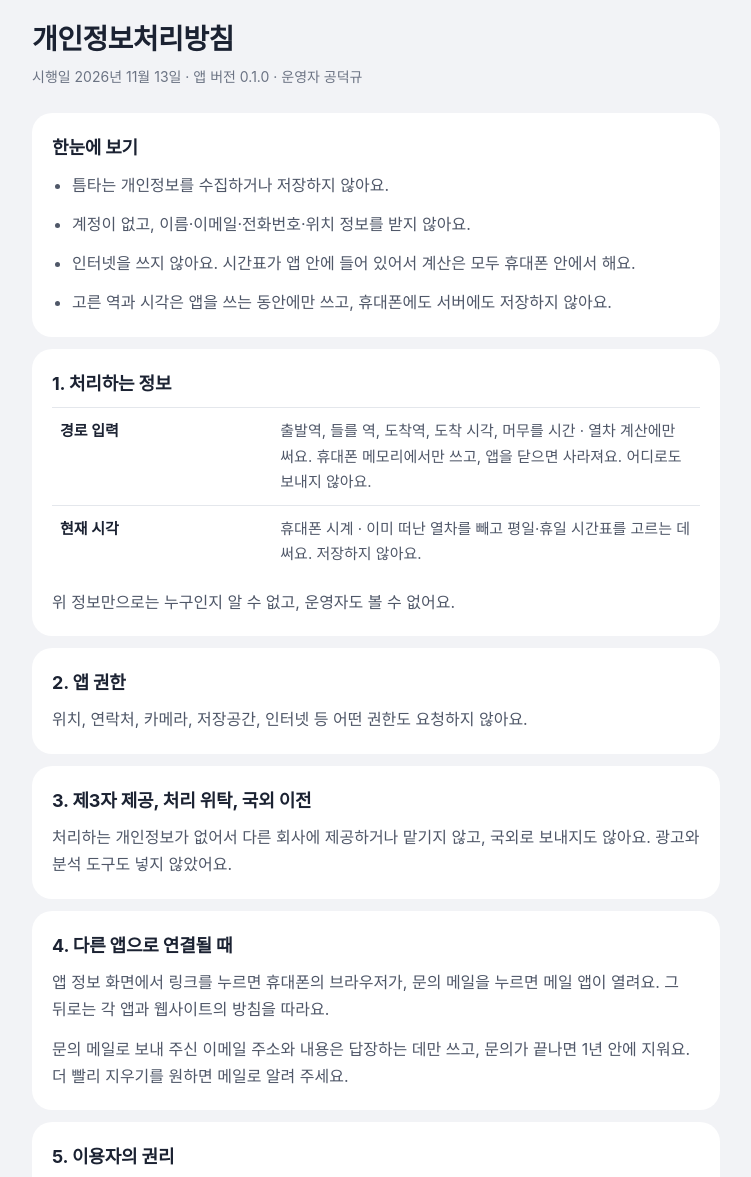
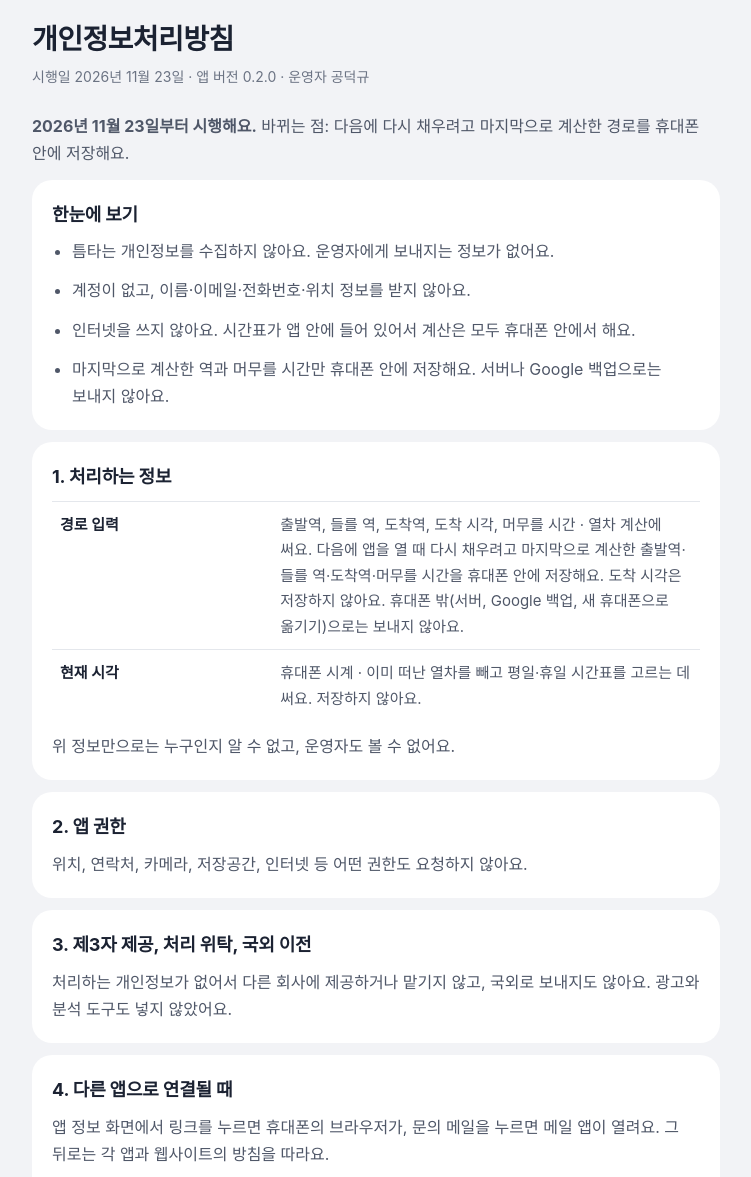
Before and after one commit to Teumta/Teumta-Server, a plain HTML site: page docs/privacy.html in a window 1280 px wide. Shown: the part 87-1264 px from the top of the page, without its empty margins (264-1015 px from the left). Drawn offline with Linux system fonts and the light colour scheme; a web font is replaced by a local one.

Commit message:
[#4]- docs: 마지막 경로를 휴대폰에 저장하는 내용 반영 (11/23 시행)

```diff
--- a/docs/privacy.html
+++ b/docs/privacy.html
@@ -12,22 +12,23 @@
 <main>
   <header><img src="icon.png" alt=""><span>틈타</span></header>
   <h1>개인정보처리방침</h1>
-  <p class="meta">시행일 2026년 11월 13일 · 앱 버전 0.1.0 · 운영자 공덕규</p>
+  <p class="meta">시행일 2026년 11월 23일 · 앱 버전 0.2.0 · 운영자 공덕규</p>
+  <p><strong>2026년 11월 23일부터 시행해요.</strong> 바뀌는 점: 다음에 다시 채우려고 마지막으로 계산한 경로를 휴대폰 안에 저장해요.</p>
 
   <section id="summary">
     <h2>한눈에 보기</h2>
     <ul>
-      <li>틈타는 개인정보를 수집하거나 저장하지 않아요.</li>
+      <li>틈타는 개인정보를 수집하지 않아요. 운영자에게 보내지는 정보가 없어요.</li>
       <li>계정이 없고, 이름·이메일·전화번호·위치 정보를 받지 않아요.</li>
       <li>인터넷을 쓰지 않아요. 시간표가 앱 안에 들어 있어서 계산은 모두 휴대폰 안에서 해요.</li>
-      <li>고른 역과 시각은 앱을 쓰는 동안에만 쓰고, 휴대폰에도 서버에도 저장하지 않아요.</li>
+      <li>마지막으로 계산한 역과 머무를 시간만 휴대폰 안에 저장해요. 서버나 Google 백업으로는 보내지 않아요.</li>
     </ul>
   </section>
 
   <section id="items">
     <h2>1. 처리하는 정보</h2>
     <table>
-      <tr><th>경로 입력</th><td>출발역, 들를 역, 도착역, 도착 시각, 머무를 시간 · 열차 계산에만 써요. 휴대폰 메모리에서만 쓰고, 앱을 닫으면 사라져요. 어디로도 보내지 않아요.</td></tr>
+      <tr><th>경로 입력</th><td>출발역, 들를 역, 도착역, 도착 시각, 머무를 시간 · 열차 계산에 써요. 다음에 앱을 열 때 다시 채우려고 마지막으로 계산한 출발역·들를 역·도착역·머무를 시간을 휴대폰 안에 저장해요. 도착 시각은 저장하지 않아요. 휴대폰 밖(서버, Google 백업, 새 휴대폰으로 옮기기)으로는 보내지 않아요.</td></tr>
       <tr><th>현재 시각</th><td>휴대폰 시계 · 이미 떠난 열차를 빼고 평일·휴일 시간표를 고르는 데 써요. 저장하지 않아요.</td></tr>
     </table>
     <p>위 정보만으로는 누구인지 알 수 없고, 운영자도 볼 수 없어요.</p>
@@ -51,7 +52,7 @@
 
   <section id="rights">
     <h2>5. 이용자의 권리</h2>
-    <p>틈타는 이용자 정보를 저장하지 않아서 열람하거나 지울 정보가 없어요. 앱을 지우면 앱과 관련된 것이 모두 사라져요. 문의 메일 삭제나 그 밖의 요청은 아래 문의처로 보내 주세요.</p>
+    <p>틈타는 운영자에게 오는 이용자 정보가 없어서 운영자가 열람하거나 지울 정보가 없어요. 휴대폰에 저장된 마지막 경로는 앱을 지우거나, 휴대폰 설정 → 앱 → 틈타 → 저장공간에서 데이터를 삭제하면 지워져요. 문의 메일 삭제나 그 밖의 요청은 아래 문의처로 보내 주세요.</p>
   </section>
 
   <section id="contact">
```
